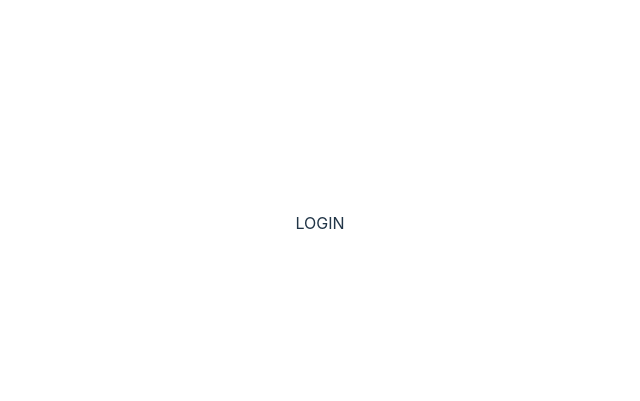
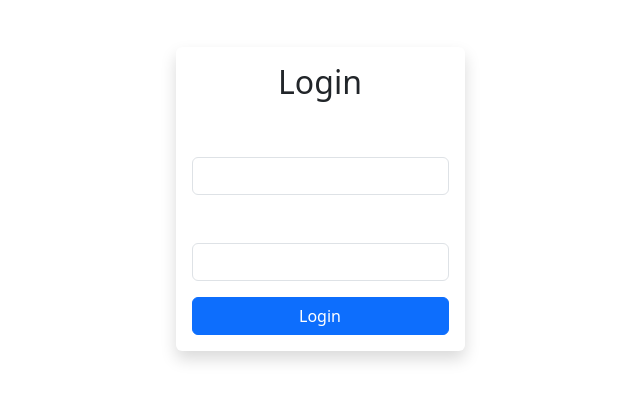
Before and after one commit to Laisadograu06/Fechadura, a React (Vite) app: page / in a window 1280 px wide. Shown: the part 177-578 px from the top of the page, without its empty margins (320-960 px from the left). Built offline with nearby package versions, Linux system fonts and the light colour scheme.

Commit message:
neriuh9rgvf

```diff
--- a/Pages/EsqueciPage/EsqueciPage.jsx
+++ b/Pages/EsqueciPage/EsqueciPage.jsx
@@ -1,11 +1,31 @@
 
-const EsqueciPage =() => {
-    return(
+import React, { useState } from "react";
+
+const EsqueciPage = () => {
+    const [email, setEmail] = useState("");
+
+    const handleSubmit = (e) => {
+        e.preventDefault();
+        console.log("Email:", email);
+    };
+
+    return (
         <div>
+            <h2>Esqueci minha senha</h2>
+            <form onSubmit={handleSubmit}>
+                <div>
+                    <label>Email: </label>
+                    <input
+                        type="email"
+                        value={email}
+                        onChange={(e) => setEmail(e.target.value)}
+                        required
+                    />
+                </div>
+                <button type="submit">Enviar</button>
+            </form>
+        </div>
+    );
+};
 
-        </div>
-    )
-
-}
-
-export default EsqueciPage
+export default EsqueciPage;
--- a/Pages/LoginPage/LoginPage.jsx
+++ b/Pages/LoginPage/LoginPage.jsx
@@ -1,11 +1,49 @@
-import React from "react";
+import React, { useState } from "react";
+import "bootstrap/dist/css/bootstrap.min.css";
 
 const LoginPage = () => {
-    return(
-        <>
-            LOGIN
-        </>
-    )
-}
+    const [username, setUsername] = useState("");
+    const [password, setPassword] = useState("");
 
-export default LoginPage;
+    const handleLogin = (e) => {
+        e.preventDefault();
+        console.log("Username:", username, "Password:", password);
+    };
+
+    return (
+        <div className="container ">
+            <div className="row justify-content-center">
+                <div className="bg-primary text-white p-3 shadow p-3 mb-5 bg-white rounded w-200 h-700 bg-info">
+                    <h2 className="text-center mb-4 text-dark">Login</h2>
+                    <form onSubmit={handleLogin}>
+                        <div className="mb-3">
+                            <label htmlFor="username" className="form-label">Username</label>
+                            <input
+                                type="text"
+                                className="form-control"
+                                id="username"
+                                value={username}
+                                onChange={(e) => setUsername(e.target.value)}
+                                required
+                            />
+                        </div>
+                        <div className="mb-3">
+                            <label htmlFor="password" className="form-label">Password</label>
+                            <input
+                                type="password"
+                                className="form-control"
+                                id="password"
+                                value={password}
+                                onChange={(e) => setPassword(e.target.value)}
+                                required
+                            />
+                        </div>
+                        <button type="submit" className="btn btn-primary w-100">Login</button>
+                    </form>
+                </div>
+            </div>
+        </div>
+            );
+        };
+
+        export default LoginPage;
--- a/package.json
+++ b/package.json
@@ -10,8 +10,10 @@
     "preview": "vite preview"
   },
   "dependencies": {
+    "bootstrap": "^5.3.3",
     "react": "^18.3.1",
     "react-dom": "^18.3.1",
+    "react-native-web": "^0.19.12",
     "react-router-dom": "^6.26.2"
   },
   "devDependencies": {
```
Also changed, not shown: 1 other file (tests, documents, lock files or other folders).
